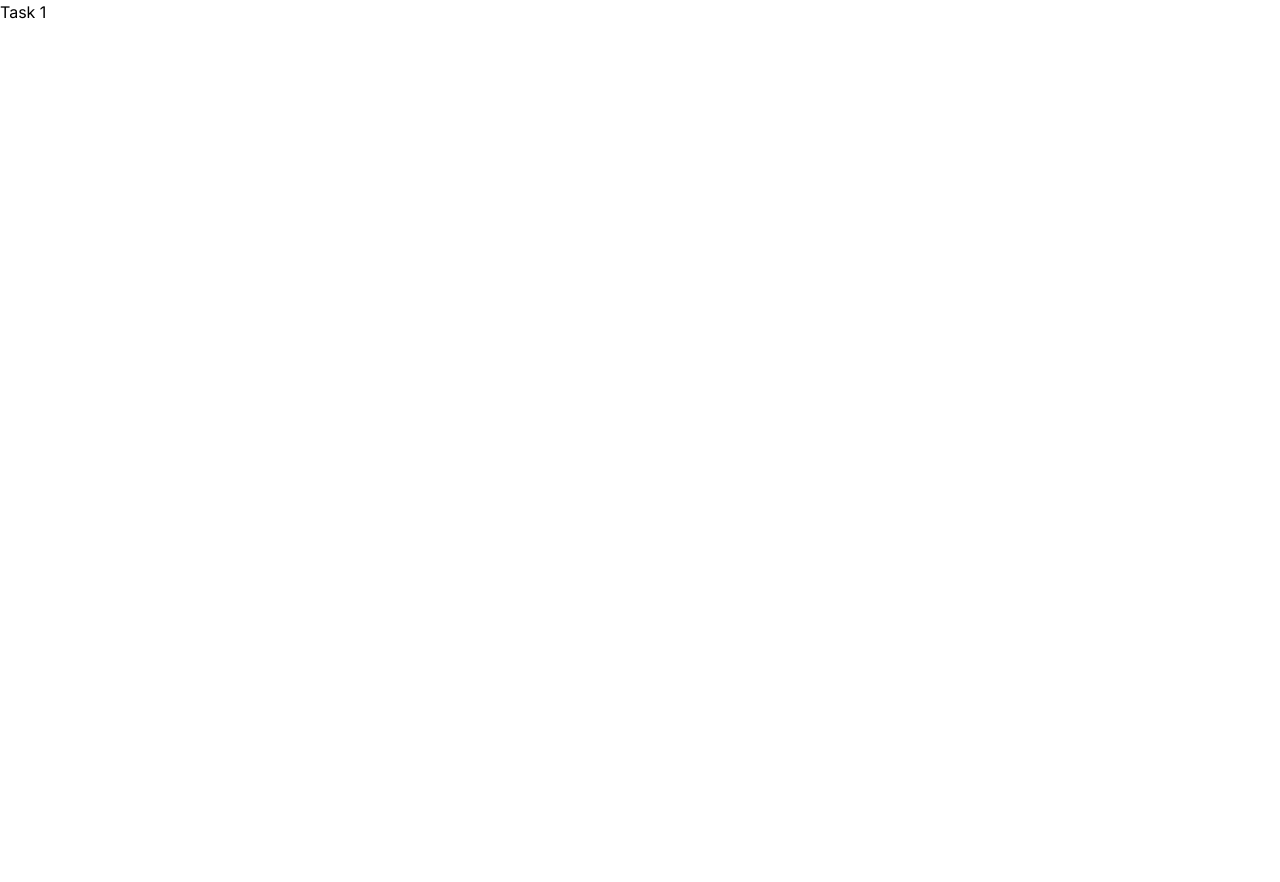
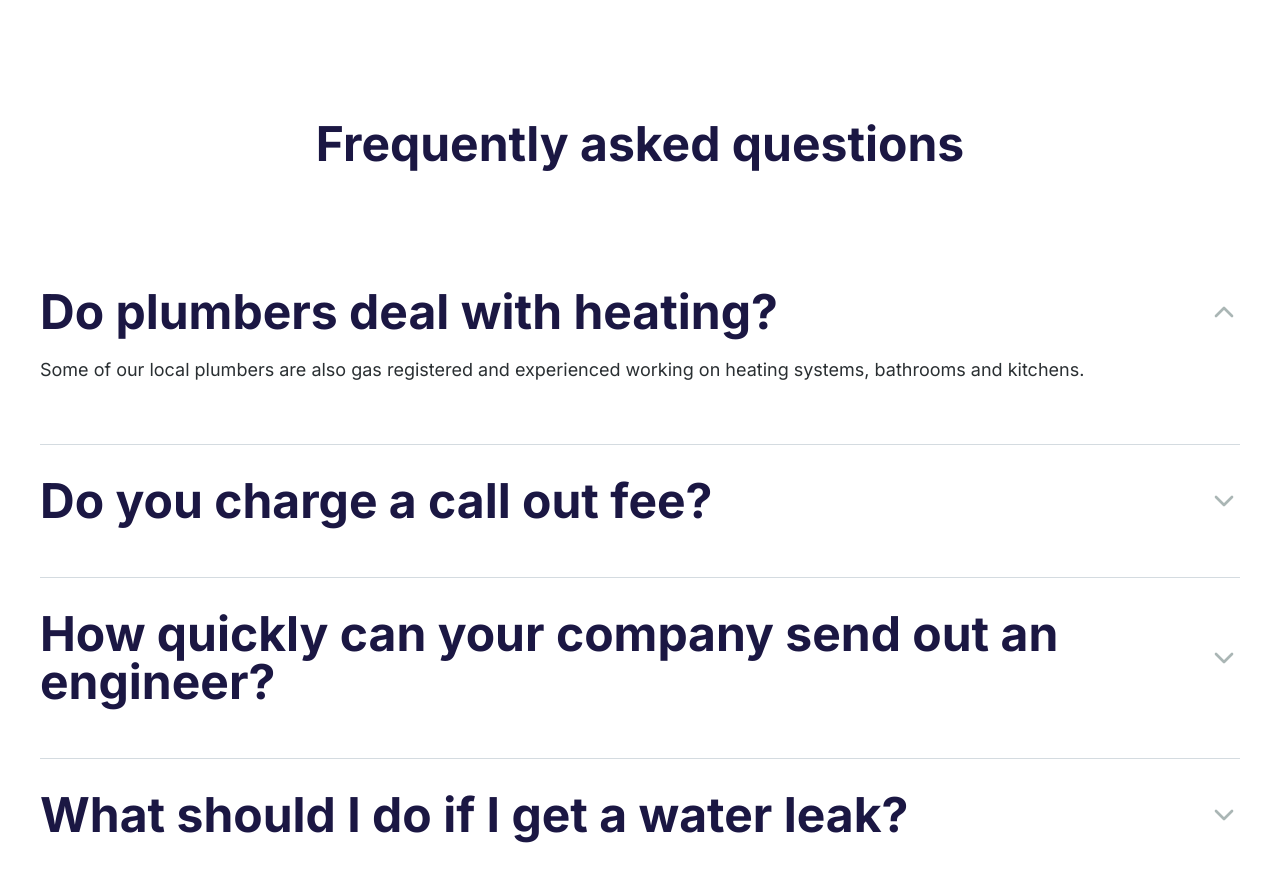
Before and after one commit to ArunRoy404/Practice1, a Next.js app: page / in a window 1280 px wide. Shown: the top 882 px of the page. Before the commit the page ends 800 px from the top, so only its background shows below. Built offline with nearby package versions, Linux system fonts and the light colour scheme.

Commit message:
feat: FAQ section added

```diff
--- a/src/app/globals.css
+++ b/src/app/globals.css
@@ -1,4 +1,10 @@
 @import "tailwindcss";
+
+@theme inline {
+  --color-primary: rgba(27, 23, 67, 1);
+  --color-secondary: rgba(42, 47, 50, 1);
+}
+
 body {
   font-family: var(--font-inter), sans-serif;
 }
--- a/src/app/page.js
+++ b/src/app/page.js
@@ -1,11 +1,4 @@
-import React from 'react';
+import HomePage from '@/page/HomePage';
 
-const page = () => {
-  return (
-    <div>
-      Task 1
-    </div>
-  );
-};
-
+const page = () => <HomePage />
 export default page;
--- /dev/null
+++ b/src/components/Accordion/Accordion.jsx
@@ -0,0 +1,26 @@
+'use client'
+
+import React, { useState } from 'react';
+import AccordionItem from './AccordionItem';
+
+const Accordion = ({ data }) => {
+    const [activeIndex, setActiveIndex] = useState(0);
+
+    return (
+        <div className='mt-8 md:mt-0'>
+            {
+                data.faqs.map((item, index) => {
+                    return <AccordionItem
+                        activeIndex={activeIndex}
+                        setActiveIndex={setActiveIndex}
+                        key={item.id}
+                        index={index}
+                        item={item}
+                    />
+                })
+            }
+        </div>
+    );
+};
+
+export default Accordion;
--- /dev/null
+++ b/src/components/Accordion/AccordionContent.jsx
@@ -0,0 +1,11 @@
+
+const AccordionContent = ({ children, index, activeIndex }) => {
+    return (
+        <p className={`text-secondary text-sm font-normal lg:text-lg
+                ${index === activeIndex ? 'h-14' : 'h-0'} overflow-hidden transition-all duration-300 `}>
+            {children}
+        </p>
+    );
+};
+
+export default AccordionContent;
--- /dev/null
+++ b/src/components/Accordion/AccordionItem.jsx
@@ -0,0 +1,23 @@
+import React from 'react';
+import AccordionTitle from './AccordionTitle';
+import AccordionContent from './AccordionContent';
+
+const AccordionItem = ({ item, setActiveIndex, activeIndex, index }) => {
+    return (
+        <div className='border-b border-[rgba(212,219,224,1)] pb-4 mb-4 md:pb-6 md:mb-6 lg:pb-8 lg:mb-8'>
+            <AccordionTitle
+                index={index}
+                activeIndex={activeIndex}
+                setActiveIndex={setActiveIndex}>
+                {item.question}
+            </AccordionTitle>
+            <AccordionContent
+                index={index}
+                activeIndex={activeIndex}>
+                {item.answer}
+            </AccordionContent>
+        </div>
+    );
+};
+
+export default AccordionItem;
--- /dev/null
+++ b/src/components/Accordion/AccordionTitle.jsx
@@ -0,0 +1,19 @@
+import { ChevronDown } from "lucide-react";
+
+const AccordionTitle = ({ children, index, setActiveIndex, activeIndex }) => {
+    return (
+        <div
+            onClick={() => setActiveIndex(index)}
+            className="flex justify-between items-center cursor-pointer mb-3 md:mb-5">
+            <h2 className="text-primary text-base font-semibold md:text-[32px] md:font-bold lg:text-5xl">
+                {children}
+            </h2>
+
+            <div className={` ${index === activeIndex ?'rotate-180' :''} transition-transform duration-300`}>
+                <ChevronDown size={32} color="#AAB6B5" />
+            </div>
+        </div>
+    );
+};
+
+export default AccordionTitle;
--- /dev/null
+++ b/src/components/layout/Section.jsx
@@ -0,0 +1,9 @@
+const Section = ({ children }) => {
+    return (
+        <section className="transition-all duration-300 max-w-[1360px] mx-auto px-4 md:px-10 py-8 md:py-10 lg:py-[120px]">
+            {children}
+        </section>
+    );
+};
+
+export default Section;
--- /dev/null
+++ b/src/components/layout/SectionTitle.jsx
@@ -0,0 +1,11 @@
+import React from 'react';
+
+const SectionTitle = ({ className, children }) => {
+    return (
+        <h1 className={`mb-8 md:mb-10 lg:mb-[120px] font-bold text-2xl md:text-[32px] lg:text-5xl text-primary text-center ` +` `+ className}>
+            {children}
+        </h1>
+    );
+};
+
+export default SectionTitle;
--- /dev/null
+++ b/src/data/faqData.js
@@ -0,0 +1,27 @@
+const faqData = {
+    title: 'Frequently asked questions',
+    faqs: [
+        {
+            id: 1,
+            question: "Do plumbers deal with heating?",
+            answer: "Some of our local plumbers are also gas registered and experienced working on heating systems, bathrooms and kitchens."
+        },
+        {
+            id: 2,
+            question: "Do you charge a call out fee?",
+            answer: "We charge a standard call out fee for initial assessments. This fee may be waived if you proceed with the recommended repairs. Contact us for specific pricing details."
+        },
+        {
+            id: 3,
+            question: "How quickly can your company send out an engineer?",
+            answer: "We typically dispatch engineers within 2-4 hours for emergency calls, and within 24 hours for non-urgent appointments. Emergency services are available 24/7."
+        },
+        {
+            id: 4,
+            question: "What should I do if I get a water leak?",
+            answer: "Immediately turn off the main water supply, shut off electricity in affected areas if safe to do so, contain the leak with buckets/towels, and call our emergency hotline for immediate assistance."
+        }
+    ]
+};
+
+export { faqData }
--- /dev/null
+++ b/src/page/HomePage.jsx
@@ -0,0 +1,11 @@
+import FAQ from '@/section/FAQ';
+
+const HomePage = () => {
+    return (
+        <main>
+            <FAQ />
+        </main>
+    );
+};
+
+export default HomePage;
--- /dev/null
+++ b/src/section/FAQ.jsx
@@ -0,0 +1,16 @@
+import Accordion from '@/components/Accordion/Accordion';
+import Section from '@/components/layout/Section';
+import SectionTitle from '@/components/layout/SectionTitle';
+import { faqData } from '@/data/faqData';
+
+const FAQ = () => {
+    return (
+        <Section>
+            <SectionTitle>{faqData.title}</SectionTitle>
+
+            <Accordion data={faqData} />
+        </Section>
+    );
+};
+
+export default FAQ;
```
Also changed, not shown: package.json (+5 -4 lines), 1 other file (tests, documents, lock files or other folders).
